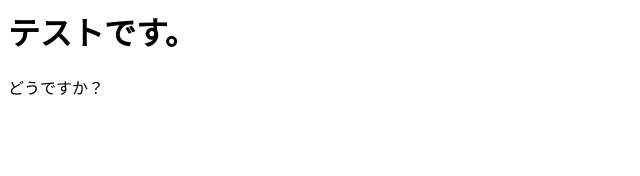
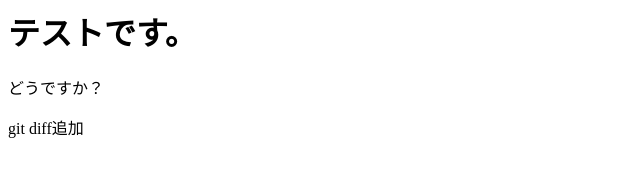
Before and after one commit to noboprogram/git_tutorial, a plain HTML site: page index.html in a window 1280 px wide. Shown: the whole page, without its empty margins (0-640 px from the left). Drawn offline with Linux system fonts and the light colour scheme.

Commit message:
git diffについて

```diff
--- a/index.html
+++ b/index.html
@@ -1,2 +1,3 @@
 <h1>テストです。</h1>
 <p>どうですか？</p>
+<p>git diff追加</p>
```
